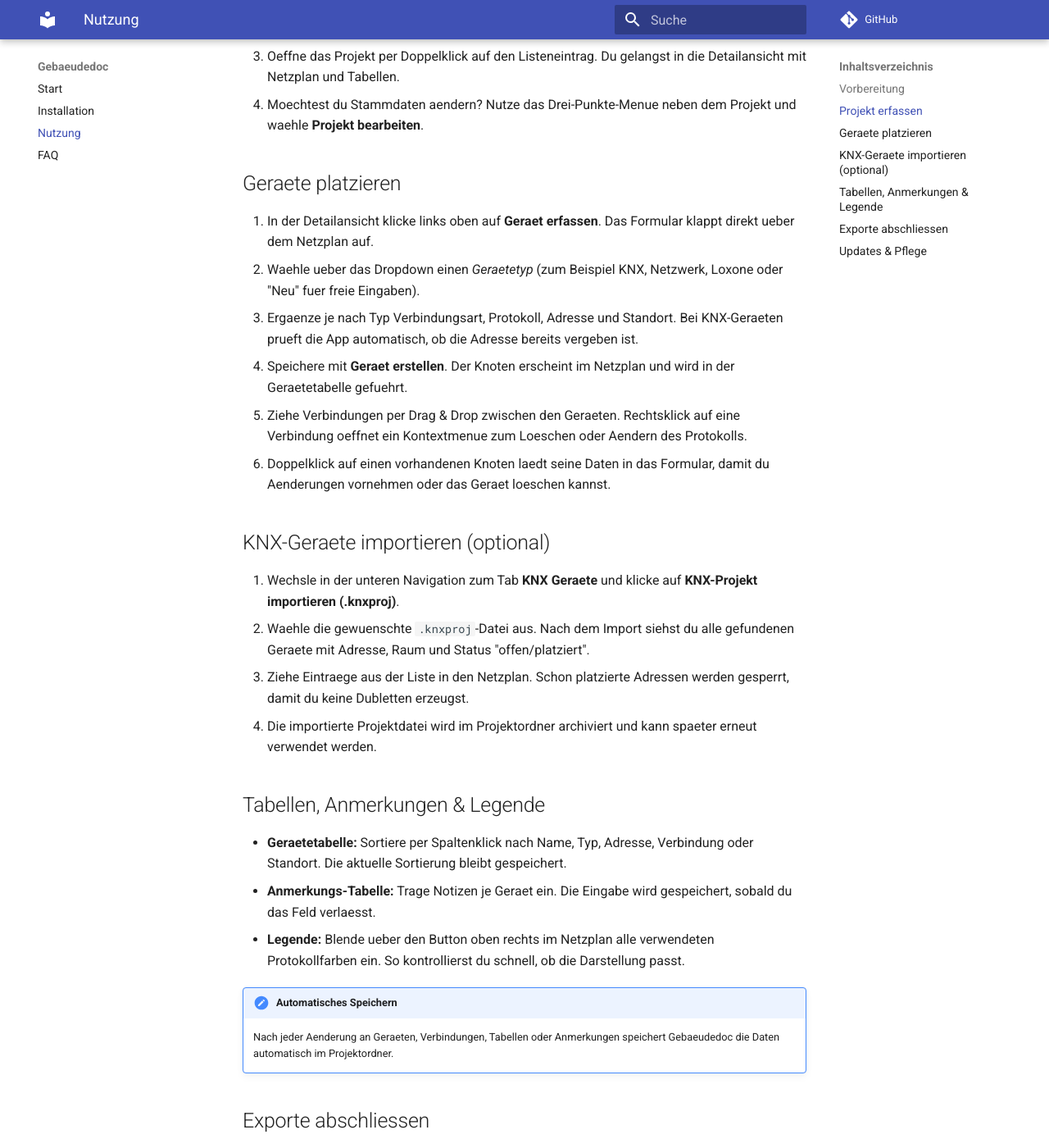
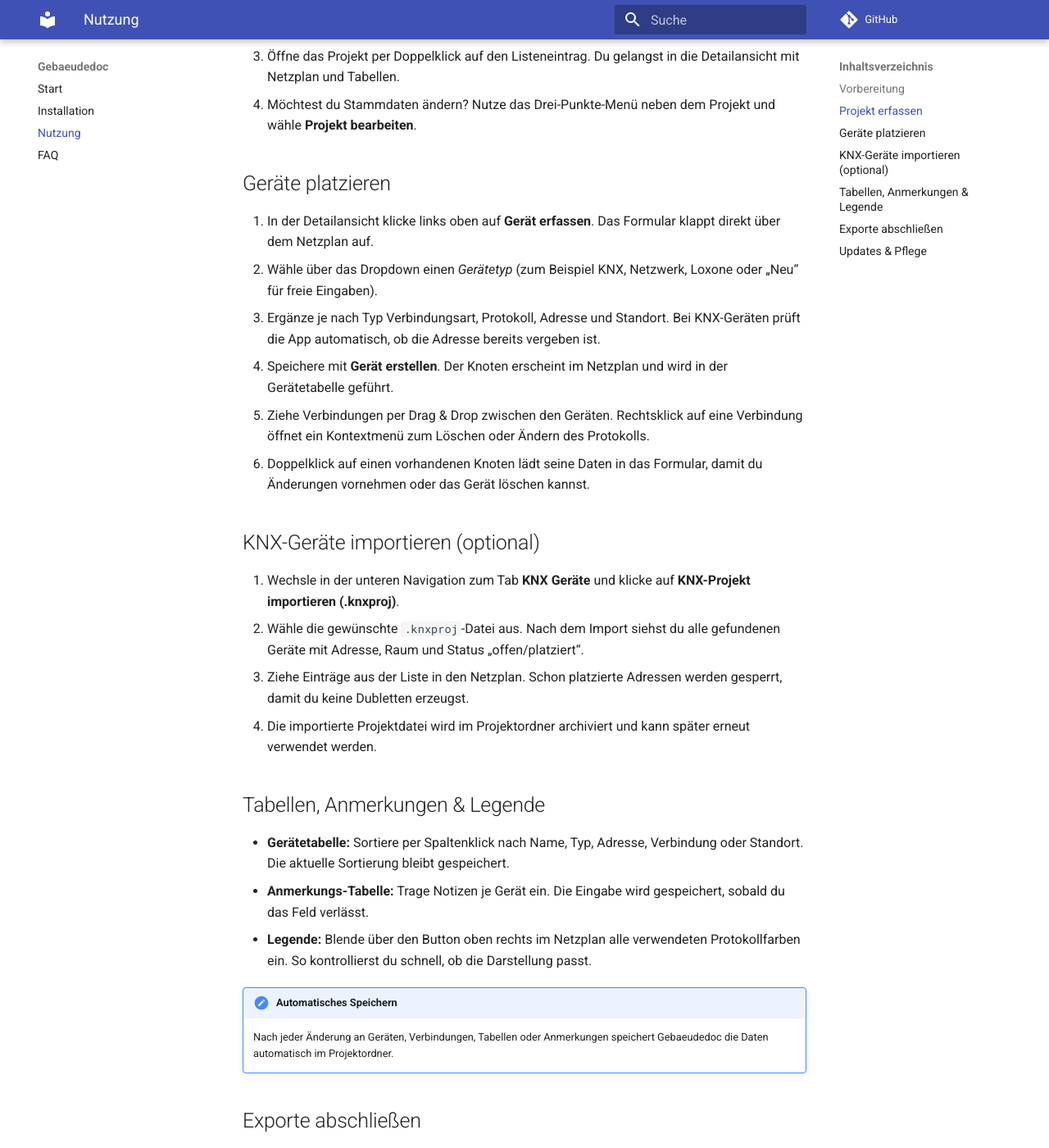
Before and after one commit to paulniemeier/Geb-udedoc, an MkDocs documentation site: the page built from docs/usage.md, in a window 1280 px wide and 1400 px high, scrolled down 803 px. Shown: the whole window at 82% size. Built offline with MkDocs 1.6.1 and Material for MkDocs 9.7.7, drawn with Linux system fonts in a browser that asks for light colours; comment, search, counter and statistics services are not loaded; some of the changed text lies outside the part shown.

Commit message:
Re-encode usage guide with proper umlauts

```diff
--- a/docs/usage.md
+++ b/docs/usage.md
@@ -1,65 +1,65 @@
 # Nutzung
 
-Dieser Leitfaden begleitet dich beim ersten Einstieg in Gebaeudedoc - vom Anlegen des ersten Projekts bis zum fertigen PDF-Export.
+Dieser Leitfaden begleitet dich beim ersten Einstieg in Gebaeudedoc – vom Anlegen des ersten Projekts bis zum fertigen PDF-Export.
 
 ## Vorbereitung
 
-1. Starte Gebaeudedoc; die Projektuebersicht oeffnet sich automatisch.
-2. Klicke oben rechts auf **Projektordner waehlen** und gib den Ordner an, in dem alle Projektdaten gespeichert werden sollen.
-3. Bestaetige die Auswahl. Der Pfad wird gemerkt und beim naechsten Start automatisch geladen.
-4. Optional: Oeffne das Menue **Profil -> Profil bearbeiten**, trage deinen Namen ein und lade bei Bedarf ein Logo (PNG/JPG). Beides erscheint spaeter auf den PDF-Exporten.
+1. Starte Gebaeudedoc; die Projektübersicht öffnet sich automatisch.
+2. Klicke oben rechts auf **Projektordner wählen** und gib den Ordner an, in dem alle Projektdaten gespeichert werden sollen.
+3. Bestätige die Auswahl. Der Pfad wird gemerkt und beim nächsten Start automatisch geladen.
+4. Optional: Öffne das Menü **Profil → Profil bearbeiten**, trage deinen Namen ein und lade bei Bedarf ein Logo (PNG/JPG). Beides erscheint später auf den PDF-Exporten.
 
 !!! tip "Profil-Logo anpassen"
-    Im Profil-Dialog kannst du ein eigenes Logo waehlen. Es wird lokal gespeichert und steht bei kuenftigen Exporten ohne erneuten Upload bereit.
+    Im Profil-Dialog kannst du ein eigenes Logo wählen. Es wird lokal gespeichert und steht bei künftigen Exporten ohne erneuten Upload bereit.
 
 ## Projekt erfassen
 
-1. Fuelle im linken Bereich **Projekt erfassen** die Felder *Projektname*, *Kunde*, *Kundennummer*, *Standort*, *Auftragsnummer*, *Bearbeiter* und *Datum* aus.
-2. Klicke auf **Projekt speichern**. Das Projekt wird angelegt, erhaelt automatisch einen eigenen Unterordner und erscheint rechts in der Liste.
-3. Oeffne das Projekt per Doppelklick auf den Listeneintrag. Du gelangst in die Detailansicht mit Netzplan und Tabellen.
-4. Moechtest du Stammdaten aendern? Nutze das Drei-Punkte-Menue neben dem Projekt und waehle **Projekt bearbeiten**.
+1. Fülle im linken Bereich **Projekt erfassen** die Felder *Projektname*, *Kunde*, *Kundennummer*, *Standort*, *Auftragsnummer*, *Bearbeiter* und *Datum* aus.
+2. Klicke auf **Projekt speichern**. Das Projekt wird angelegt, erhält automatisch einen eigenen Unterordner und erscheint rechts in der Liste.
+3. Öffne das Projekt per Doppelklick auf den Listeneintrag. Du gelangst in die Detailansicht mit Netzplan und Tabellen.
+4. Möchtest du Stammdaten ändern? Nutze das Drei-Punkte-Menü neben dem Projekt und wähle **Projekt bearbeiten**.
 
-## Geraete platzieren
+## Geräte platzieren
 
-1. In der Detailansicht klicke links oben auf **Geraet erfassen**. Das Formular klappt direkt ueber dem Netzplan auf.
-2. Waehle ueber das Dropdown einen *Geraetetyp* (zum Beispiel KNX, Netzwerk, Loxone oder "Neu" fuer freie Eingaben).
-3. Ergaenze je nach Typ Verbindungsart, Protokoll, Adresse und Standort. Bei KNX-Geraeten prueft die App automatisch, ob die Adresse bereits vergeben ist.
-4. Speichere mit **Geraet erstellen**. Der Knoten erscheint im Netzplan und wird in der Geraetetabelle gefuehrt.
-5. Ziehe Verbindungen per Drag & Drop zwischen den Geraeten. Rechtsklick auf eine Verbindung oeffnet ein Kontextmenue zum Loeschen oder Aendern des Protokolls.
-6. Doppelklick auf einen vorhandenen Knoten laedt seine Daten in das Formular, damit du Aenderungen vornehmen oder das Geraet loeschen kannst.
+1. In der Detailansicht klicke links oben auf **Gerät erfassen**. Das Formular klappt direkt über dem Netzplan auf.
+2. Wähle über das Dropdown einen *Gerätetyp* (zum Beispiel KNX, Netzwerk, Loxone oder „Neu“ für freie Eingaben).
+3. Ergänze je nach Typ Verbindungsart, Protokoll, Adresse und Standort. Bei KNX-Geräten prüft die App automatisch, ob die Adresse bereits vergeben ist.
+4. Speichere mit **Gerät erstellen**. Der Knoten erscheint im Netzplan und wird in der Gerätetabelle geführt.
+5. Ziehe Verbindungen per Drag & Drop zwischen den Geräten. Rechtsklick auf eine Verbindung öffnet ein Kontextmenü zum Löschen oder Ändern des Protokolls.
+6. Doppelklick auf einen vorhandenen Knoten lädt seine Daten in das Formular, damit du Änderungen vornehmen oder das Gerät löschen kannst.
 
-## KNX-Geraete importieren (optional)
+## KNX-Geräte importieren (optional)
 
-1. Wechsle in der unteren Navigation zum Tab **KNX Geraete** und klicke auf **KNX-Projekt importieren (.knxproj)**.
-2. Waehle die gewuenschte `.knxproj`-Datei aus. Nach dem Import siehst du alle gefundenen Geraete mit Adresse, Raum und Status "offen/platziert".
-3. Ziehe Eintraege aus der Liste in den Netzplan. Schon platzierte Adressen werden gesperrt, damit du keine Dubletten erzeugst.
-4. Die importierte Projektdatei wird im Projektordner archiviert und kann spaeter erneut verwendet werden.
+1. Wechsle in der unteren Navigation zum Tab **KNX Geräte** und klicke auf **KNX-Projekt importieren (.knxproj)**.
+2. Wähle die gewünschte `.knxproj`-Datei aus. Nach dem Import siehst du alle gefundenen Geräte mit Adresse, Raum und Status „offen/platziert“.
+3. Ziehe Einträge aus der Liste in den Netzplan. Schon platzierte Adressen werden gesperrt, damit du keine Dubletten erzeugst.
+4. Die importierte Projektdatei wird im Projektordner archiviert und kann später erneut verwendet werden.
 
 ## Tabellen, Anmerkungen & Legende
 
-- **Geraetetabelle:** Sortiere per Spaltenklick nach Name, Typ, Adresse, Verbindung oder Standort. Die aktuelle Sortierung bleibt gespeichert.
-- **Anmerkungs-Tabelle:** Trage Notizen je Geraet ein. Die Eingabe wird gespeichert, sobald du das Feld verlaesst.
-- **Legende:** Blende ueber den Button oben rechts im Netzplan alle verwendeten Protokollfarben ein. So kontrollierst du schnell, ob die Darstellung passt.
+- **Gerätetabelle:** Sortiere per Spaltenklick nach Name, Typ, Adresse, Verbindung oder Standort. Die aktuelle Sortierung bleibt gespeichert.
+- **Anmerkungs-Tabelle:** Trage Notizen je Gerät ein. Die Eingabe wird gespeichert, sobald du das Feld verlässt.
+- **Legende:** Blende über den Button oben rechts im Netzplan alle verwendeten Protokollfarben ein. So kontrollierst du schnell, ob die Darstellung passt.
 
 !!! note "Automatisches Speichern"
-    Nach jeder Aenderung an Geraeten, Verbindungen, Tabellen oder Anmerkungen speichert Gebaeudedoc die Daten automatisch im Projektordner.
+    Nach jeder Änderung an Geräten, Verbindungen, Tabellen oder Anmerkungen speichert Gebaeudedoc die Daten automatisch im Projektordner.
 
-## Exporte abschliessen
+## Exporte abschließen
 
-1. Oeffne die Menueleiste **Datei -> Export**.
-2. Waehle den gewuenschten Export:
-   - **Projektinformationen (PDF)** fuer alle Stammdaten,
-   - **Tabelle (PDF)** fuer die Geraeteliste,
-   - **Legende (PDF)** fuer die Protokolluebersicht,
-   - **Anmerkungen (PDF)** fuer saemtliche Notizen,
-   - **Alles exportieren (PDFs)** fuer ein Sammeldokument mit allen Kapiteln.
+1. Öffne die Menüleiste **Datei → Export**.
+2. Wähle den gewünschten Export:
+   - **Projektinformationen (PDF)** für alle Stammdaten,
+   - **Tabelle (PDF)** für die Geräteliste,
+   - **Legende (PDF)** für die Protokollübersicht,
+   - **Anmerkungen (PDF)** für sämtliche Notizen,
+   - **Alles exportieren (PDFs)** für ein Sammeldokument mit allen Kapiteln.
 3. Nutze **Print to PDF** (Strg oder Cmd + P), um den Netzplan in einer druckoptimierten A4-Ansicht zu erzeugen.
-4. Speichere die PDFs am gewuenschten Speicherort. Die Dateien bleiben unveraendert mit dem Projektordner verknuepft.
+4. Speichere die PDFs am gewünschten Speicherort. Die Dateien bleiben unverändert mit dem Projektordner verknüpft.
 
 ## Updates & Pflege
 
-- Ueber **System -> Update aus Datei installieren...** fuehrst du neue Installationen ein, ohne das Projekt zu verlassen.
+- Über **System → Update aus Datei installieren…** führst du neue Installationen ein, ohne das Projekt zu verlassen.
 - Der zuletzt verwendete Projektordner und deine Profildaten bleiben erhalten.
-- Fuer Feedback oder Fehlerberichte nutze das verknuepfte GitHub-Repository oder kontaktiere das Support-Team.
+- Für Feedback oder Fehlerberichte nutze das verknüpfte GitHub-Repository oder kontaktiere das Support-Team.
 
-Mit diesen Schritten bist du bereit, deine Gebaeudedokumentation vollstaendig zu erfassen und exportfertig aufzubereiten.
+Mit diesen Schritten bist du bereit, deine Gebaeudedokumentation vollständig zu erfassen und exportfertig aufzubereiten.
```
